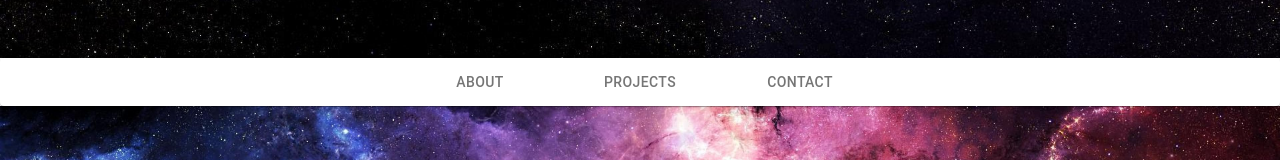
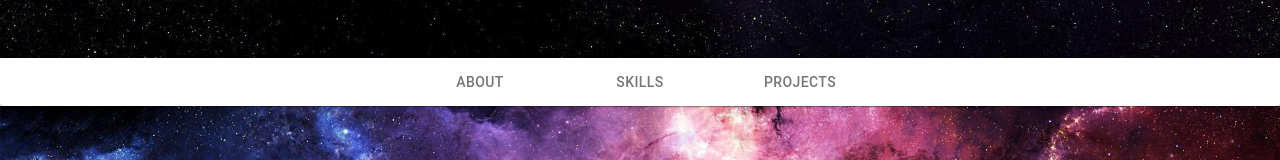
Before and after one commit to kevkevwuhoo/kwu-react-portfolio, a React (Create React App) app: page / in a window 1280 px wide. Shown: the part 742-902 px from the top of the page. Built offline with nearby package versions, Linux system fonts and the light colour scheme.

Commit message:
Removed contact, replaced it with skills

```diff
--- a/src/components/NavTabs.js
+++ b/src/components/NavTabs.js
@@ -1,5 +1,4 @@
 import React from 'react';
-import { useLocation } from 'react-router-dom';
 import { HashLink as Link } from 'react-router-hash-link';
 import { makeStyles } from '@material-ui/core/styles';
 import Paper from '@material-ui/core/Paper';
@@ -36,16 +35,16 @@ export default function NavTabs() {
         <Tab
           component={Link}
           smooth
-          to='/#projects'
-          value='Projects'
-          label='Projects'
+          to='/#skills'
+          value='Skills'
+          label='Skills'
         />
         <Tab
           component={Link}
           smooth
-          to='/#contact'
-          value='Contact'
-          label='Contact'
+          to='/#projects'
+          value='Projects'
+          label='Projects'
         />
       </Tabs>
     </Paper>
```
